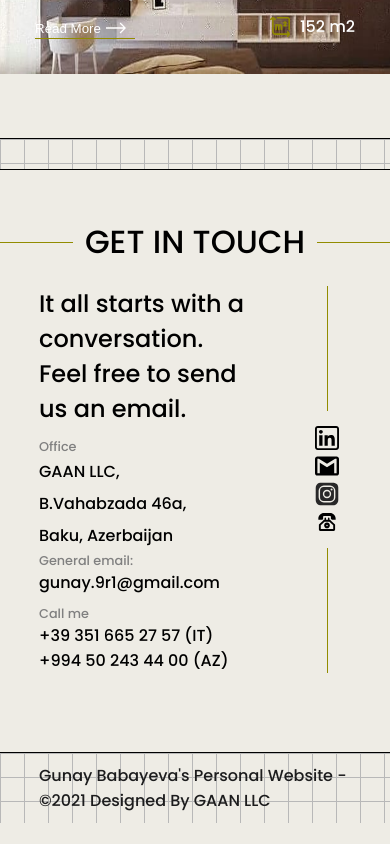
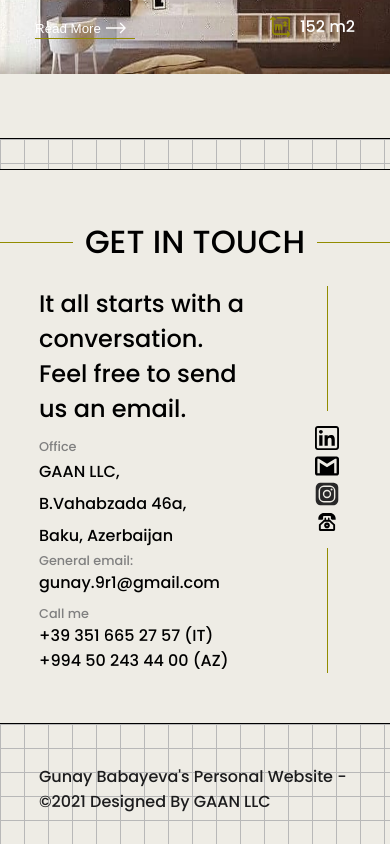
Before and after one commit to alibabayev0/interior-designer-portfolio, a Vue app: page / in a window 390 px wide. Shown: the part 3329-4173 px from the top of the page. Built offline with nearby package versions, Linux system fonts and the light colour scheme.

Commit message:
version 1.1.2

```diff
--- a/src/components/ContactUsCard.vue
+++ b/src/components/ContactUsCard.vue
@@ -49,7 +49,7 @@
           </a>
         </li>
         <li>
-          <a href="tel:+994-50-243-44-00">
+          <a href="tel:+39-351-665-27-57">
             <img src="../assets/phone.svg" width="24" height="24" />
           </a>
         </li>
@@ -179,7 +179,8 @@
 }
 
 @media (max-width: 575.98px) {
-  .contact {
+  .container {
+    padding-bottom: 13%;
   }
 }
 </style>
--- a/src/components/Copyright.vue
+++ b/src/components/Copyright.vue
@@ -10,8 +10,8 @@ footer {
   height: 70px;
   padding-left: 10%;
   padding-right: 10%;
-  margin-top: 60px;
-  margin-bottom: 10px;
+  padding-top: 20px;
+  padding-bottom: 10px;
   border-top: 1px solid black;
   background-image: linear-gradient(
       #b8b8b8 1.2000000000000002px,
@@ -28,4 +28,11 @@ footer {
 p {
   color: #1c1c1d;
 }
+
+@media (max-width: 575.98px) {
+  footer {
+    padding-top: 30px;
+    padding-bottom: 20px;
+  }
+}
 </style>
```
